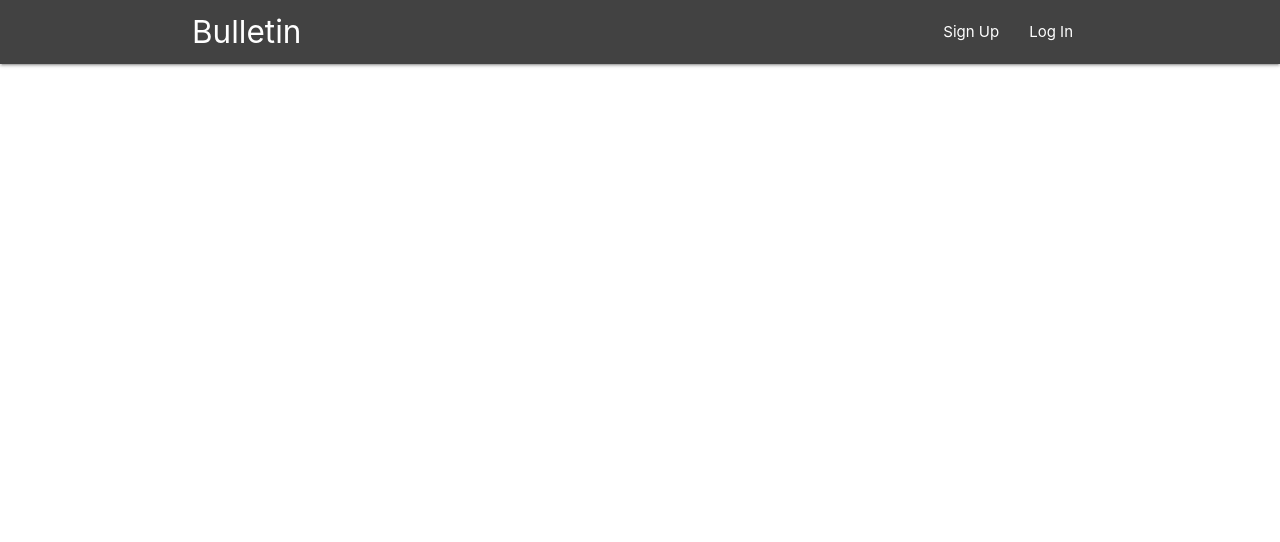
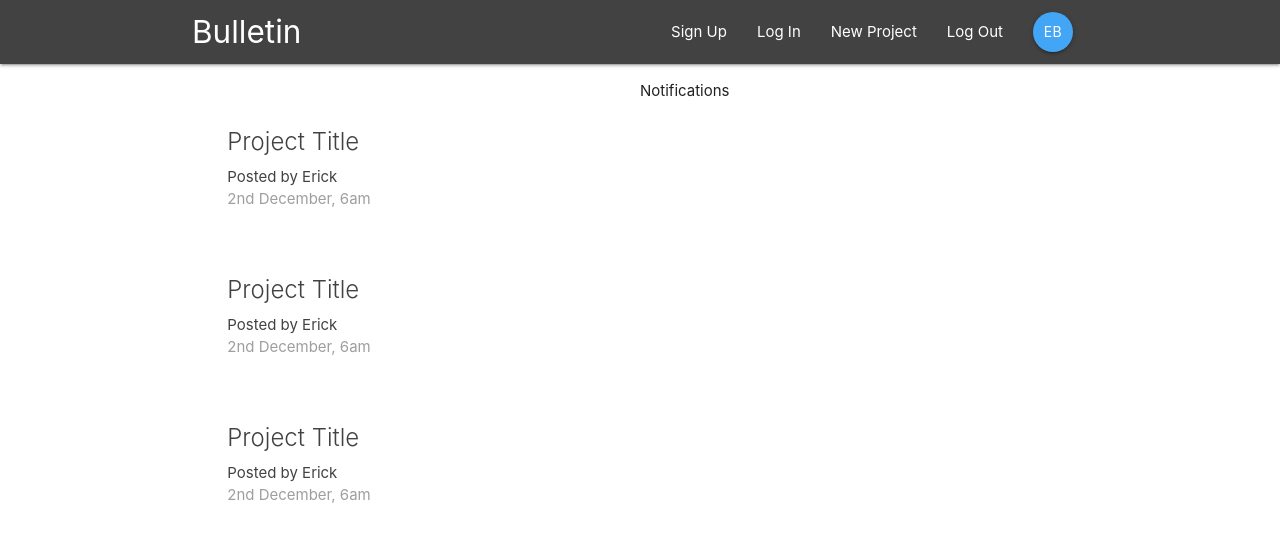
Before and after one commit to Hapachino/react_redux_firebase, a React (Create React App) app: page / in a window 1280 px wide. Shown: the top 542 px of the page. Built offline with nearby package versions, Linux system fonts and the light colour scheme.

Commit message:
basic dashboard complete

```diff
--- a/src/App.js
+++ b/src/App.js
@@ -1,5 +1,6 @@
 import React, { Component } from 'react';
-import { BrowserRouter as Router } from 'react-router-dom';
+import { BrowserRouter as Router, Switch, Route } from 'react-router-dom';
+import Dashboard from './components/dashboard/Dashboard';
 import Navbar from './components/layout/Navbar';
 
 class App extends Component {
@@ -8,6 +9,9 @@
       <Router>
         <div className="App">
           <Navbar />
+          <Switch>
+            <Route path="/" component={Dashboard} />
+          </Switch>
         </div>
       </Router>
     );
--- a/src/components/dashboard/Dashboard.js
+++ b/src/components/dashboard/Dashboard.js
@@ -0,0 +1,21 @@
+import React, { Component } from 'react';
+import Notifications from './Notifications';
+import ProjectList from '../projects/ProjectList';
+
+class Dashboard extends Component {
+  render() {
+    return (
+      <div className="dashboard container">
+        <div className="row">
+          <div className="col s12 m6">
+            <ProjectList />
+          </div>
+          <div className="col s12 m5 offset-m1"></div>
+            <Notifications />
+        </div>
+      </div>
+    );
+  }
+}
+
+export default Dashboard;
--- a/src/components/dashboard/Notifications.js
+++ b/src/components/dashboard/Notifications.js
@@ -0,0 +1,9 @@
+import React from 'react';
+
+export default () => {
+  return (
+    <div>
+      <p>Notifications</p>
+    </div>
+  );
+}
--- a/src/components/layout/Navbar.js
+++ b/src/components/layout/Navbar.js
@@ -49,6 +49,7 @@
     <nav className="nav-wrapper grey darken-3">
       <div className="container">
         <Link to="/" className="brand-logo">Bulletin</Link>
+        {renderLinks(signedIn)}
         {renderLinks(signedOut)}
       </div>
     </nav>
--- a/src/components/projects/ProjectList.js
+++ b/src/components/projects/ProjectList.js
@@ -0,0 +1,35 @@
+import React from 'react';
+
+export default () => {
+  return (
+    <div className="project-list section">
+
+      <div className="card z-depth-0 project-summary">
+        <div className="card-content grey-text text-darken-3">
+          <span className="card-title">Project Title</span>
+          <p>Posted by Erick</p>
+          <p className="grey-text">2nd December, 6am</p>
+        </div>
+      </div>
+
+
+      <div className="card z-depth-0 project-summary">
+        <div className="card-content grey-text text-darken-3">
+          <span className="card-title">Project Title</span>
+          <p>Posted by Erick</p>
+          <p className="grey-text">2nd December, 6am</p>
+        </div>
+      </div>
+
+
+      <div className="card z-depth-0 project-summary">
+        <div className="card-content grey-text text-darken-3">
+          <span className="card-title">Project Title</span>
+          <p>Posted by Erick</p>
+          <p className="grey-text">2nd December, 6am</p>
+        </div>
+      </div>
+
+    </div>
+  );
+}
```
